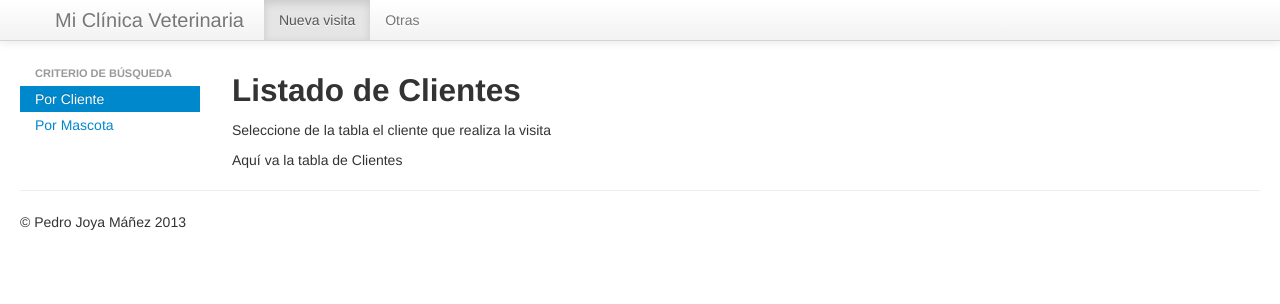
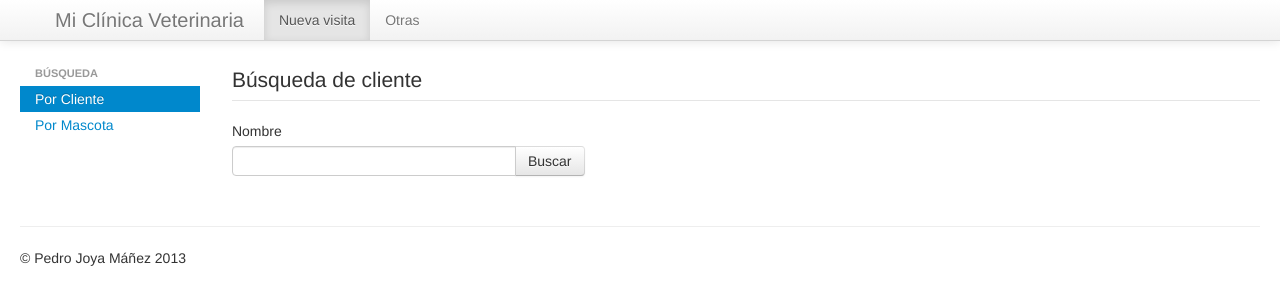
Before and after one commit to pedrojoya/bootstrap, a plain HTML site: page index.html in a window 1280 px wide. Drawn offline with nearby package versions, Linux system fonts and the light colour scheme.

Commit message:
20130530-1

```diff
--- a/index.html
+++ b/index.html
@@ -58,16 +58,23 @@
             <div class="span2">
                 <!-- Lista de navegación -->
                 <ul class="nav nav-list">
-                    <li class="nav-header">Criterio de búsqueda</li>
+                    <li class="nav-header">Búsqueda</li>
                     <li class="active"><a href="#">Por Cliente</a></li>
                     <li><a href="#">Por Mascota</a></li>
                 </ul>
             </div>
             <!-- Contenido -->
             <div class="span10">
-                <h2>Listado de Clientes</h1>
-                <p>Seleccione de la tabla el cliente que realiza la visita</p>
-                Aquí va la tabla de Clientes
+                <form class="form">
+                    <fieldset>
+                        <legend>Búsqueda de cliente</legend>
+                        <label for="nombre">Nombre</label>
+                        <div class="input-append">
+                            <input type="text" name="nombre" class="input-xlarge">
+                            <button type="submit" class="btn">Buscar</button>
+                        </div>
+                    </fieldset>
+                </form>
             </div>
         </div>
         <!-- Pie -->
```
